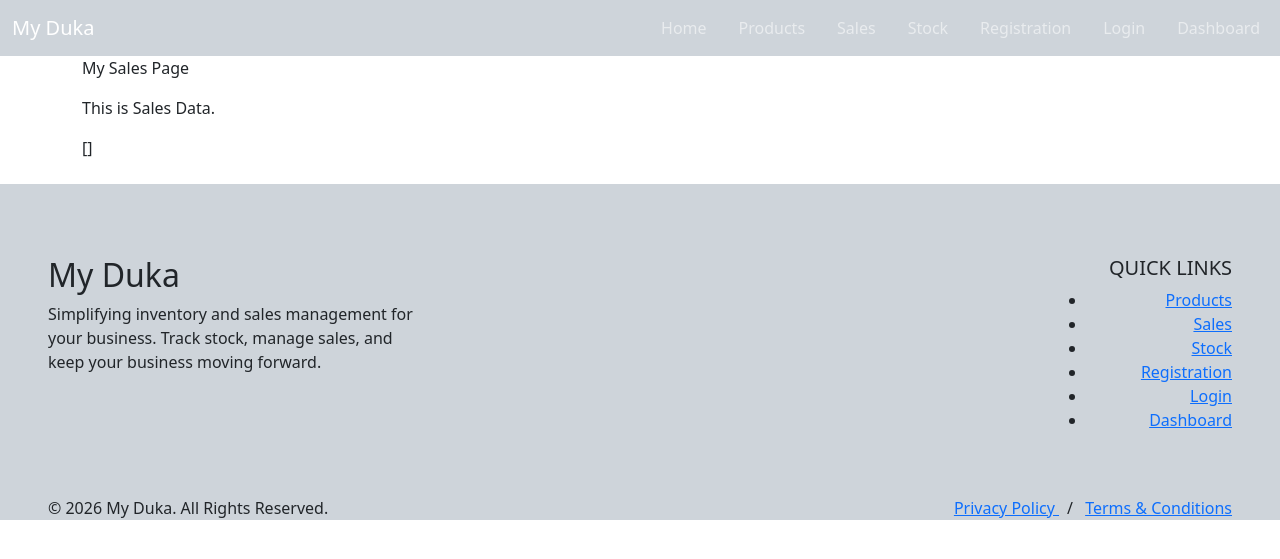
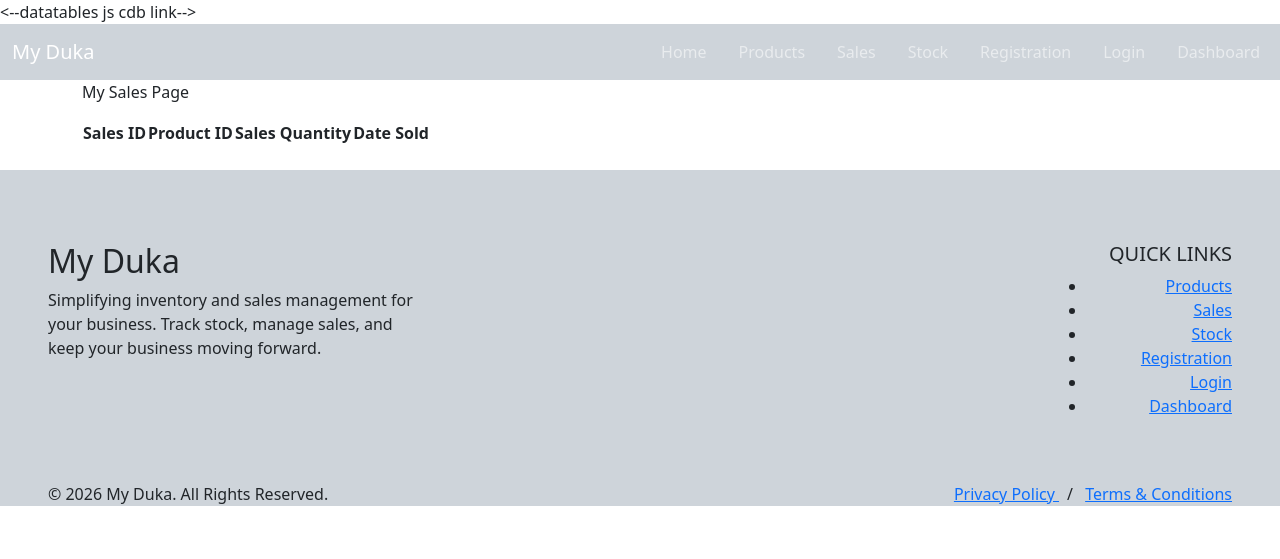
Before and after one commit to stevembuvi/myduka, a Flask app: page /sales in a window 1280 px wide. Shown: the top 559 px of the page. Run offline with Flask 3, Linux system fonts and the light colour scheme; data that the repository does not hold is empty; some libraries are stand-ins or nearby versions.

Commit message:
display_in_tables

```diff
--- a/templates/base.html
+++ b/templates/base.html
@@ -4,15 +4,19 @@
 <head>
   <meta charset="UTF-8">
   <meta name="viewport" content="width=, initial-scale=1.0">
-  <title>{% block title %} Home Page {% endblock %}</title>
+
   <link href="https://cdn.jsdelivr.net/npm/bootstrap@5.3.3/dist/css/bootstrap.min.css" rel="stylesheet">
-
+  <--datatables js cdb link-->
+    <link rel="stylesheet" href="https://cdn.datatables.net/3.1.5/css/dataTables.dataTables.min.css"
+    <--datatables js cdn link -->
+    <script
+      src="https://cdn.datatables.net/3.1.5/js/dataTables.min.js">
+    </script>
+<title>{% block title %} Home Page {% endblock %}</title>
 <body>
   <nav class="navbar navbar-expand-lg navbar-dark bg-dark-subtle">
     <div class="container-fluid d-flex">
-
       <a class="navbar-brand" href="#">My Duka</a>
-
       <div class="navbar-nav flex-row gap-3">
         <a class="nav-link" href="#">Home</a>
         <a class="nav-link" href="#">Products</a>
@@ -22,7 +26,6 @@
         <a class="nav-link" href="#">Login</a>
         <a class="nav-link" href="#">Dashboard</a>
       </div>
-
     </div>
   </nav>
   <div class="container">
@@ -35,27 +38,22 @@
   </div>
   <footer class="myduka-footer mt-5 bg-dark-subtle">
     <div class="container-fluid px-4 px-lg-5">
-
       <!-- Main Footer -->
       <div class="row gy-4 py-5">
-
         <!-- Brand -->
         <div class="col-lg-4 col-md-6">
           <h2 class="footer-logo">
             My <span>Duka</span>
           </h2>
-
           <p class="footer-description">
             Simplifying inventory and sales management
             for your business. Track stock, manage sales,
             and keep your business moving forward.
           </p>
         </div>
-
         <!-- Quick Links -->
         <div class="col-lg-2 col-md-6 ms-auto text-lg-end">
           <h5 class="footer-heading">QUICK LINKS</h5>
-
           <ul class="footer-links">
             <li><a href="#">Products</a></li>
             <li><a href="#">Sales</a></li>
@@ -65,37 +63,33 @@
             <li><a href="#">Dashboard</a></li>
           </ul>
         </div>
-
       </div>
-
       <!-- Bottom Footer -->
       <div class="footer-bottom">
         <div class="row align-items-center gy-3">
-
           <div class="col-md-6">
             <p class="mb-0">
               &copy; 2026 My Duka. All Rights Reserved.
             </p>
           </div>
-
           <div class="col-md-6 text-md-end">
             <a href="#" class="footer-bottom-link">
               Privacy Policy
             </a>
-
             <span class="mx-2">/</span>
-
             <a href="#" class="footer-bottom-link">
               Terms & Conditions
             </a>
           </div>
-
         </div>
       </div>
-
     </div>
   </footer>
   <script src="https://cdn.jsdelivr.net/npm/bootstrap@5.3.3/dist/js/bootstrap.bundle.min.js"></script>
+
+  <script>
+    new DataTable('#example');
+  </script>
 </body>
 
 </html>
--- a/templates/sales.html
+++ b/templates/sales.html
@@ -3,8 +3,30 @@
 {% block content %}
 <div>
     <p>My Sales Page</p>
-    <p>This is Sales Data.</p>
-    <p>{{sales_data}}</p>
+    <div>
+        <table id="example" class="display">
+            <thead>
+                <tr>
+                    <th>Sales ID</th>
+                    <th>Product ID</th>
+                    <th>Sales Quantity</th>
+                    <th>Date Sold</th>
+                </tr>
+            </thead>
+            <tbody>
+                {% for sales in sales_data %}
+                <tr>
+                    <td>{{ sales[0] }}</td>
+                    <td>{{ sales[1] }}</td>
+                    <td>{{ sales[2] }}</td>
+                    <td>{{ sales[3] }}</td>
+                </tr>
+                {% endfor %}
+            </tbody>
+        </table>
+    </div>
+
+</div>
 
 </div>
 {% endblock %}
```
Also changed, not shown: templates/products.html (+22 -3 lines), templates/stock.html (+22 -3 lines).
